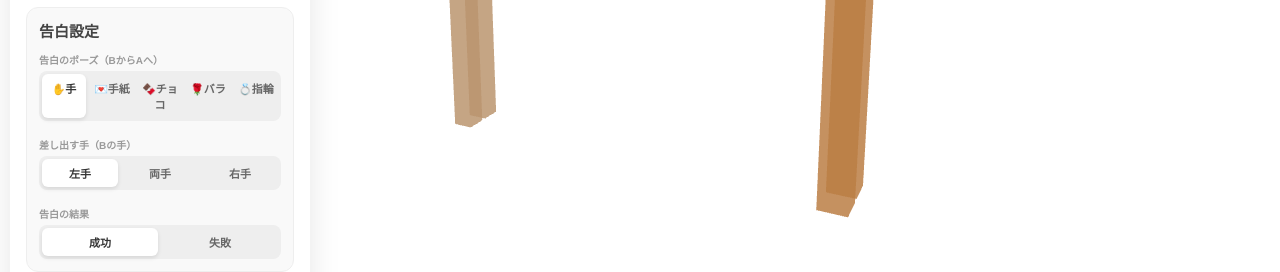
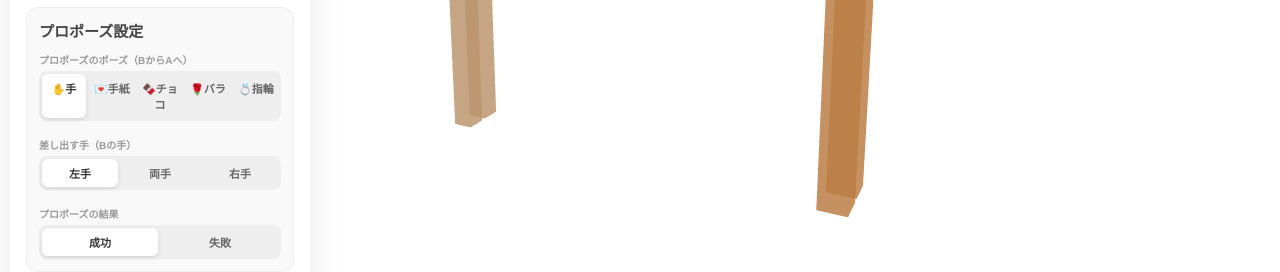
Before and after one commit to qwertyaz111/propose-simulator, a plain HTML site: page index.html in a window 1280 px wide. Shown: the part 469-741 px from the top of the page. Drawn offline with nearby package versions, Linux system fonts and the light colour scheme; animation ran at ten frames a second.

Commit message:
index.html を更新

```diff
--- a/index.html
+++ b/index.html
@@ -87,9 +87,9 @@ input[type=number]{-moz-appearance:textfield}
         </div>
 
         <div class="input-group group-layout">
-            <div class="section-header"><strong>告白設定</strong></div>
+            <div class="section-header"><strong>プロポーズ設定</strong></div>
             <div class="input-item" style="margin-bottom:8px">
-                <span class="hint">告白のポーズ（BからAへ）</span>
+                <span class="hint">プロポーズのポーズ（BからAへ）</span>
                 <div class="radio-switch">
                     <input type="radio" id="pose-hand" name="confessPose" value="hand" checked onchange="updateScene()"><label for="pose-hand">✋手</label>
                     <input type="radio" id="pose-letter" name="confessPose" value="letter" onchange="updateScene()"><label for="pose-letter">💌手紙</label>
@@ -107,7 +107,7 @@ input[type=number]{-moz-appearance:textfield}
                 </div>
             </div>
             <div class="input-item">
-                <span class="hint">告白の結果</span>
+                <span class="hint">プロポーズの結果</span>
                 <div class="radio-switch">
                     <input type="radio" id="res-ok" name="confessResult" value="success" checked onchange="updateScene()"><label for="res-ok">成功</label>
                     <input type="radio" id="res-ng" name="confessResult" value="fail" onchange="updateScene()"><label for="res-ng">失敗</label>
```
